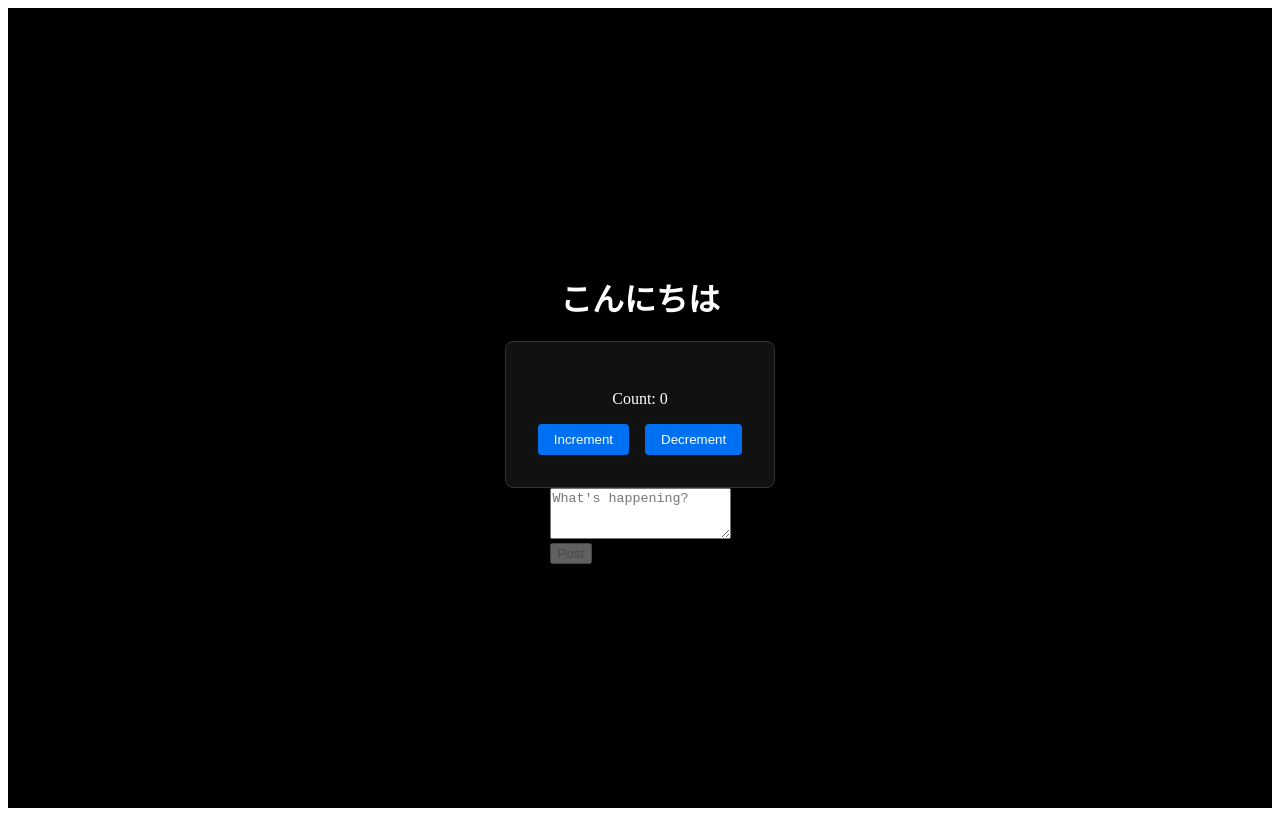
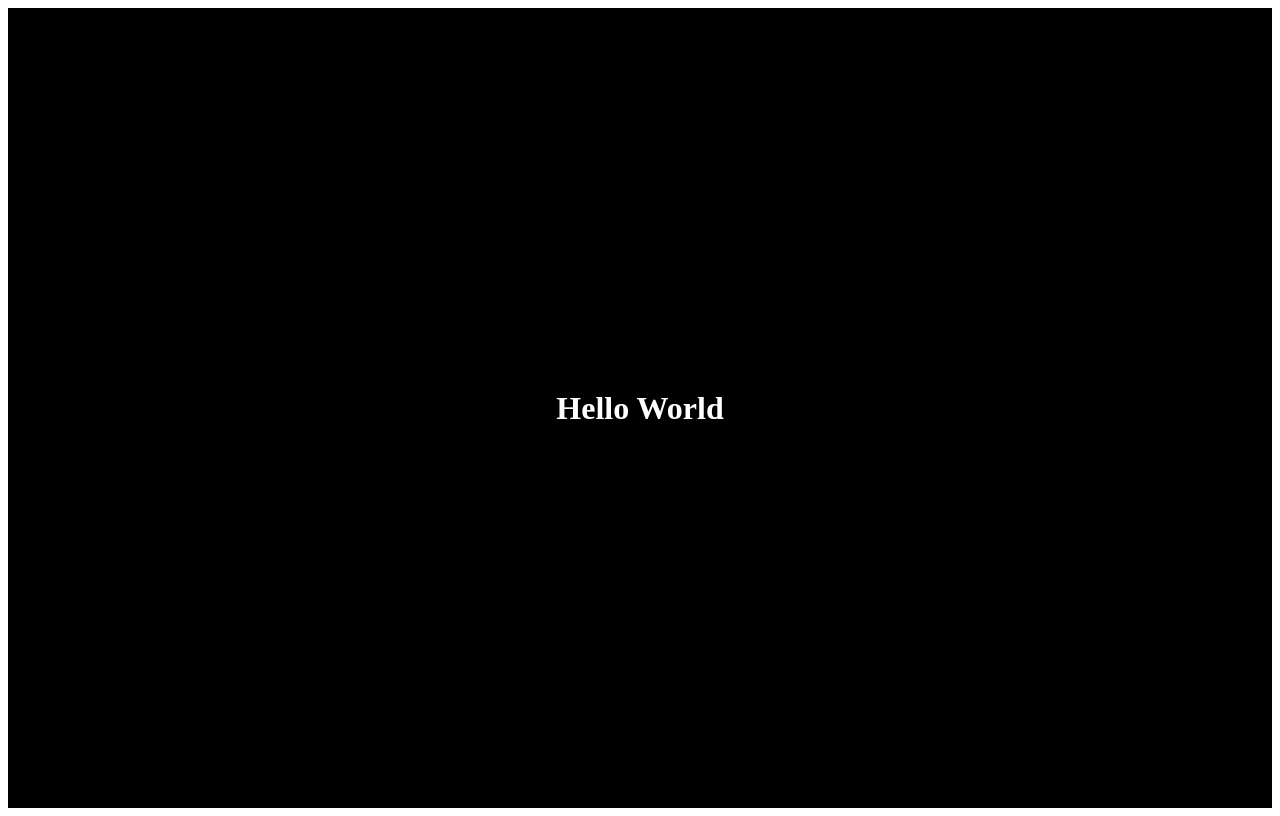
Before and after one commit to glassmonkey/agent-worker, a Next.js app in the folder app/: page / in a window 1280 px wide. Built offline with nearby package versions, Linux system fonts and the light colour scheme.

Commit message:
feat: simplify top page to Hello World

```diff
--- a/app/src/app/page.tsx
+++ b/app/src/app/page.tsx
@@ -1,121 +1,11 @@
 'use client'
 
-import { useState } from 'react'
 import styles from './page.module.css'
 
-type Message = {
-  id: string
-  text: string
-  username: string
-  timestamp: Date
-}
-
 export default function Home() {
-  const [messages, setMessages] = useState<Message[]>([])
-  const [newMessage, setNewMessage] = useState('')
-  const [count, setCount] = useState(0)
-
-  const handleSubmit = (e: React.FormEvent) => {
-    e.preventDefault()
-    if (!newMessage.trim()) return
-
-    const message: Message = {
-      id: Math.random().toString(36).substring(7),
-      text: newMessage.trim(),
-      username: 'User',
-      timestamp: new Date()
-    }
-
-    setMessages([message, ...messages])
-    setNewMessage('')
-  }
-
-  const increment = () => {
-    setCount(count + 1)
-  }
-
-  const decrement = () => {
-    setCount(count - 1)
-  }
-
   return (
     <main className={styles.main}>
-      {/* Header */}
-      <header className="sticky top-0 z-10 bg-black/80 backdrop-blur-sm border-b border-gray-700">
-        <div className="max-w-2xl mx-auto px-4 py-3">
-          <h1 className="text-xl font-bold text-white">こんにちは</h1>
-        </div>
-      </header>
-
-      <div className={styles.counter}>
-        <p>Count: {count}</p>
-        <div className={styles.buttons}>
-          <button onClick={increment}>Increment</button>
-          <button onClick={decrement}>Decrement</button>
-        </div>
-      </div>
-
-      {/* Message Input */}
-      <div className="max-w-2xl mx-auto px-4 py-4 border-b border-gray-700">
-        <form onSubmit={handleSubmit} className="flex flex-col gap-4">
-          <textarea
-            value={newMessage}
-            onChange={(e) => setNewMessage(e.target.value)}
-            placeholder="What's happening?"
-            className="w-full bg-transparent text-white resize-none outline-none placeholder:text-gray-500"
-            rows={3}
-          />
-          <div className="flex justify-end">
-            <button
-              type="submit"
-              disabled={!newMessage.trim()}
-              className="px-4 py-2 bg-blue-500 text-white font-bold rounded-full hover:bg-blue-600 transition-colors disabled:opacity-50 disabled:cursor-not-allowed"
-            >
-              Post
-            </button>
-          </div>
-        </form>
-      </div>
-
-      {/* Messages */}
-      <div className="max-w-2xl mx-auto divide-y divide-gray-700">
-        {messages.map(message => (
-          <article key={message.id} className="px-4 py-3 hover:bg-gray-900/50 transition-colors">
-            <div className="flex gap-3">
-              <div className="flex-shrink-0">
-                <div className="w-10 h-10 rounded-full bg-gray-700" />
-              </div>
-              <div className="flex-grow min-w-0">
-                <div className="flex items-center gap-2">
-                  <span className="font-bold text-white">{message.username}</span>
-                  <span className="text-gray-500">·</span>
-                  <time className="text-gray-500">
-                    {message.timestamp.toLocaleTimeString()}
-                  </time>
-                </div>
-                <p className="text-white whitespace-pre-wrap break-words">{message.text}</p>
-                <div className="flex gap-16 mt-2">
-                  <button className="text-gray-500 hover:text-blue-500 transition-colors">
-                    <svg xmlns="http://www.w3.org/2000/svg" fill="none" viewBox="0 0 24 24" strokeWidth={1.5} stroke="currentColor" className="w-5 h-5">
-                      <path strokeLinecap="round" strokeLinejoin="round" d="M12 20.25c4.97 0 9-3.694 9-8.25s-4.03-8.25-9-8.25S3 7.444 3 12c0 2.104.859 4.023 2.273 5.48.432.447.74 1.04.586 1.641a4.483 4.483 0 0 1-.923 1.785A5.969 5.969 0 0 0 6 21c1.282 0 2.47-.402 3.445-1.087.81.22 1.668.337 2.555.337Z" />
-                    </svg>
-                  </button>
-                  <button className="text-gray-500 hover:text-green-500 transition-colors">
-                    <svg xmlns="http://www.w3.org/2000/svg" fill="none" viewBox="0 0 24 24" strokeWidth={1.5} stroke="currentColor" className="w-5 h-5">
-                      <path strokeLinecap="round" strokeLinejoin="round" d="M19.5 12c0-1.232-.046-2.453-.138-3.662a4.006 4.006 0 0 0-3.7-3.7 48.678 48.678 0 0 0-7.324 0 4.006 4.006 0 0 0-3.7 3.7c-.017.22-.032.441-.046.662M19.5 12l3-3m-3 3-3-3m-12 3c0 1.232.046 2.453.138 3.662a4.006 4.006 0 0 0 3.7 3.7 48.656 48.656 0 0 0 7.324 0 4.006 4.006 0 0 0 3.7-3.7c.017-.22.032-.441.046-.662M4.5 12l3 3m-3-3 3-3" />
-                    </svg>
-                  </button>
-                  <button className="text-gray-500 hover:text-red-500 transition-colors">
-                    <svg xmlns="http://www.w3.org/2000/svg" fill="none" viewBox="0 0 24 24" strokeWidth={1.5} stroke="currentColor" className="w-5 h-5">
-                      <path strokeLinecap="round" strokeLinejoin="round" d="M21 8.25c0-2.485-2.099-4.5-4.688-4.5-1.935 0-3.597 1.126-4.312 2.733-.715-1.607-2.377-2.733-4.313-2.733C5.1 3.75 3 5.765 3 8.25c0 7.22 9 12 9 12s9-4.78 9-12Z" />
-                    </svg>
-                  </button>
-                </div>
-              </div>
-            </div>
-          </article>
-        ))}
-      </div>
+      <h1>Hello World</h1>
     </main>
   )
 }
```
Also changed, not shown: 1 other file (tests, documents, lock files or other folders).
